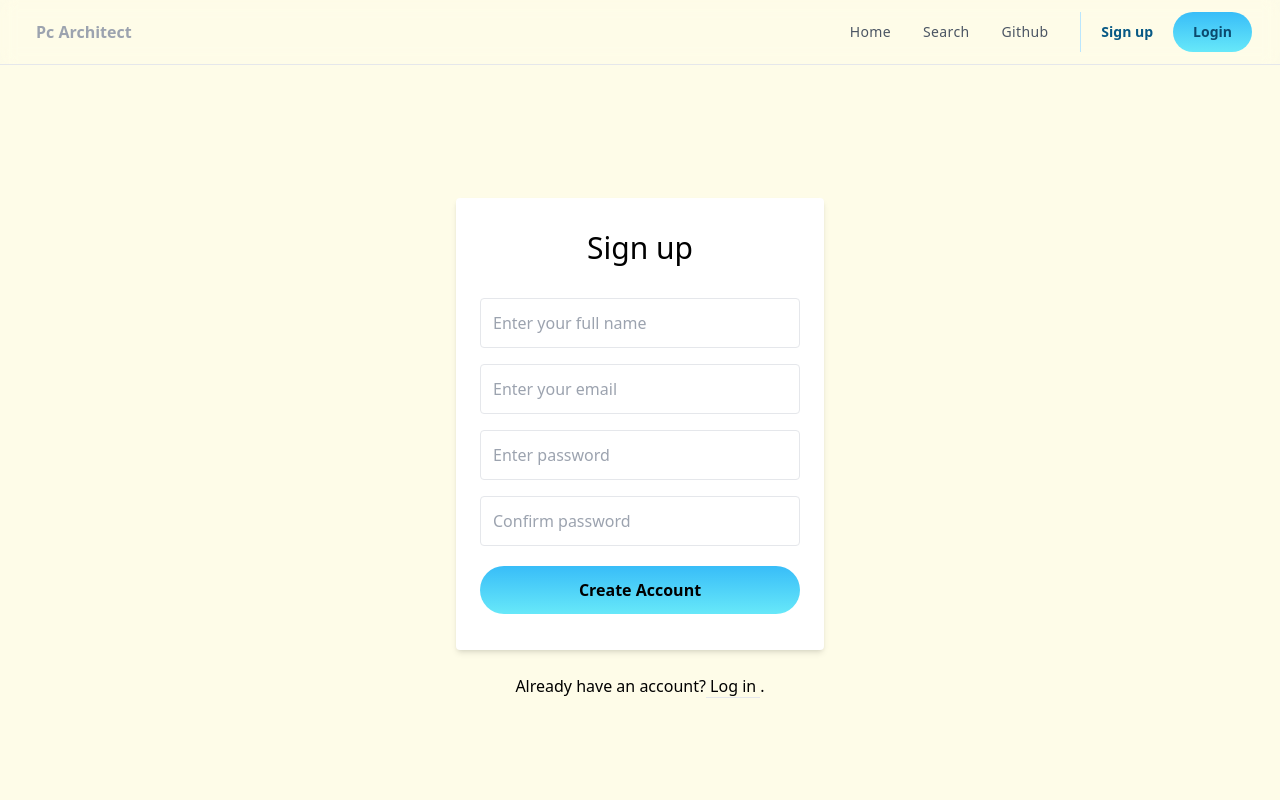
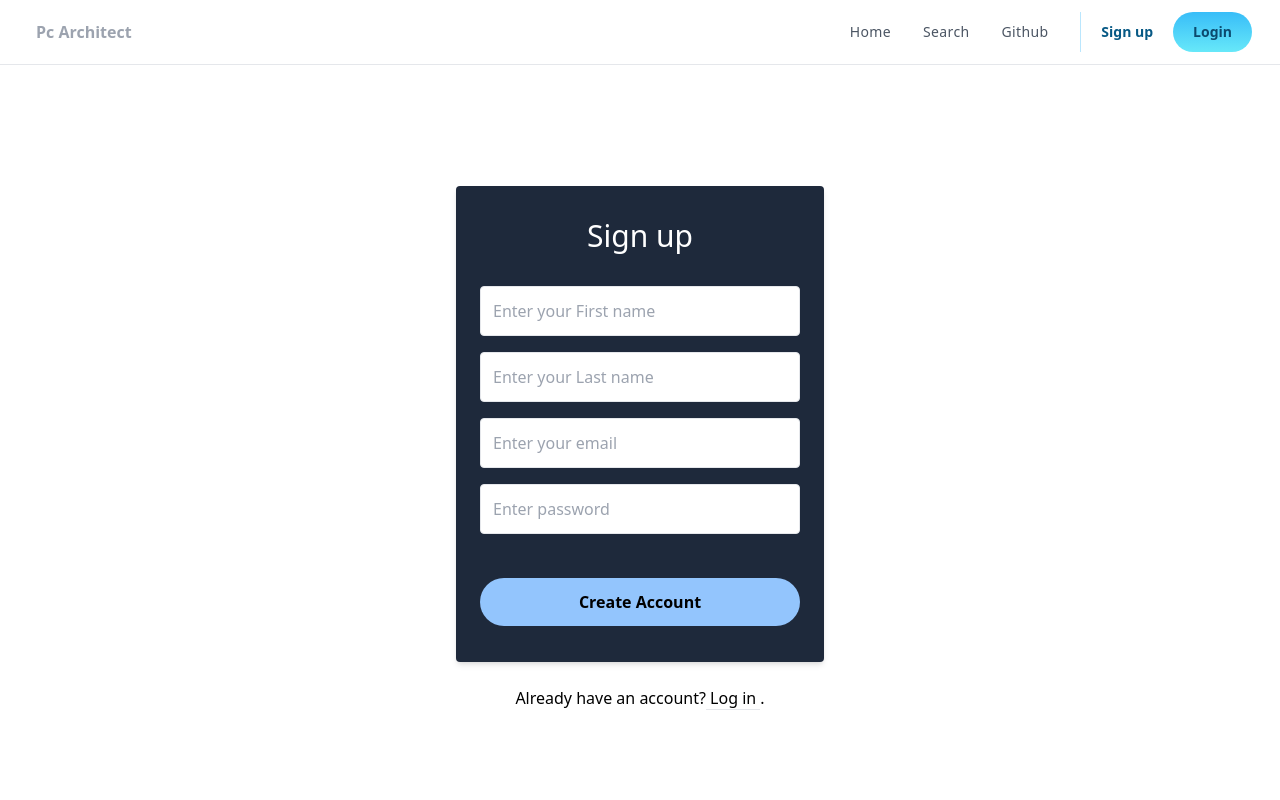
Before and after one commit to Rini0404/pc-architect, a React (Create React App) app in the folder frontend/: page /SignUp in a window 1280 px wide. Shown: the top 800 px of the page. Built offline with nearby package versions, Linux system fonts and the light colour scheme.

Commit message:
Working with loaders in signup. done v2.0.0

```diff
--- a/frontend/src/App.css
+++ b/frontend/src/App.css
@@ -1,8 +1,9 @@
 * {
-  /* background-color: black; */
+  /* background-color: rgb(88, 47, 47); */
 }
 
 
 .cardClickable {
   cursor: pointer;
+  height: 110%;
 }
--- a/frontend/src/components/Spinner.jsx
+++ b/frontend/src/components/Spinner.jsx
@@ -1,14 +1,21 @@
 function Spinner() {
   return (
     // full screesn spinner
-    <div className="flex items-center justify-center h-screen">
-      <div className="animate-spin rounded-full h-32 w-32 border-t-2 border-b-2 border-gray-900"></div>
+    <div className="fixed z-10 inset-0 overflow-y-auto">
+      <div className="flex items-end justify-center min-h-screen pt-4 px-4 pb-20 text-center sm:block sm:p-0">
+        <div className="fixed inset-0 transition-opacity" aria-hidden="true">
+          <div className="absolute inset-0 bg-gray-500 opacity-75">
+            <div className="flex items-center justify-center h-screen">
+              <div className="animate-spin rounded-full h-32 w-32 border-t-2 border-b-2 border-blue-300"></div>
+            </div>
+          </div>
+        </div>
+      </div>
     </div>
   );
 }
 
 export default Spinner;
-
 
 /**
  *     <div className="flex flex-col m-8 rounded shadow-md w-60 sm:w-80 animate-pulse h-96">
--- a/frontend/src/features/auth/authService.js
+++ b/frontend/src/features/auth/authService.js
@@ -28,13 +28,24 @@ const savePart = async (partData, token) => {
 
 //  register user with
 const register = async (userData) => {
-  const response = await axios.post(API_URL, userData)
+  try {
+    const response = await axios.post(API_URL, userData)
 
-  if (response.data) {
-    localStorage.setItem('user', JSON.stringify(response.data))
+    console.log("Register response: ", response)
+
+    if (response.data) {
+      localStorage.setItem('user', JSON.stringify(response.data))
+    }
+
+    return response.data
+  } catch (error) {
+    if (error.response && error.response.data) {
+      throw new Error(error.response.data.error || 'An error occurred');
+    } else {
+      // For network errors or other issues not related to the server response
+      throw new Error(error.message || 'An error occurred');
+    }
   }
-
-  return response.data
 }
 
 //  login user with
--- a/frontend/src/pages/Favs.jsx
+++ b/frontend/src/pages/Favs.jsx
@@ -9,19 +9,20 @@ function Favorites() {
     <>
       {user.savedParts.length > 0 ? (
         <div className=" pt-16 flex flex-col items-center justify-center">
-            <PartFound
-              isFavAlready={true}
-            partsFound={user.savedParts} />
+          <PartFound isFavAlready={true} partsFound={user.savedParts} />
         </div>
       ) : (
-
         <div className="flex flex-col items-center justify-center h-screen">
           <h1 className="text-2xl font-semibold text-gray-800 ">
             No favorites yet!
           </h1>
           <p className="text-gray-600 dark:text-gray-400 mt-2 mb-4 text-center w-80">
-              Save your favorite parts by clicking on the heart icon to see them here.
+            Save your favorite parts by clicking on the heart icon to see them
+            here.
           </p>
+          <button className="bg-slate-800 text-white font-bold py-2 px-4 rounded">
+            <a href="/search">Search for parts</a>
+          </button>
         </div>
       )}
     </>
--- a/frontend/src/pages/SignIn.jsx
+++ b/frontend/src/pages/SignIn.jsx
@@ -64,9 +64,6 @@ function SignIn() {
                 before:absolute before:inset-0 before:w-full before:h-[50%] before:bg-gray-200"
       >
         <div class="relative container m-auto px-6 text-gray-500 md:px-12 xl:px-40">
-          {isLoading ? (
-            <Spinner />
-          ) : (
           <div class="m-auto space-y-8 md:w-8/12 lg:w-full">
             <div class="rounded-xl border bg-opacity-50 backdrop-blur-2xl bg-white shadow-xl">
               <div class="lg:grid lg:grid-cols-2">
@@ -147,9 +144,9 @@ function SignIn() {
               <span>&copy; 2022</span>
             </div>
           </div>
-          )}
         </div>
       </div>
+      {isLoading && <Spinner />}
     </div>
   );
 }
--- a/frontend/src/pages/SignUp.jsx
+++ b/frontend/src/pages/SignUp.jsx
@@ -4,19 +4,21 @@ import { useSelector, useDispatch } from "react-redux";
 import { useNavigate } from "react-router-dom";
 import { toast } from "react-toastify";
 import { register, reset } from "../features/auth/authSlice";
-import Spinner from "../components/Spinner";
 import { Link } from "react-router-dom";
 import "react-toastify/dist/ReactToastify.css";
+import Spinner from "../components/Spinner";
 
 function SignUp() {
+  const [loadingSubmit, setLoadingSubmit] = useState(false);
+
   const [formData, setFormData] = useState({
-    name: "",
+    firstName: "",
+    lastName: "",
     email: "",
     password: "",
-    confirmPassword: "",
   });
 
-  const { name, email, password, confirmPassword } = formData;
+  const { firstName, lastName, email, password } = formData;
 
   const navigate = useNavigate();
   const dispatch = useDispatch();
@@ -25,11 +27,42 @@ function SignUp() {
     (state) => state.auth
   );
 
+  const [formErrors, setFormErrors] = useState({});
+
+  const emailRegex = /^[^\s@]+@[^\s@]+\.[^\s@]+$/;
+
+  // Function to validate form data
+  const validate = (firstName, lastName, password) => {
+    const errors = {};
+    if (!firstName) {
+      errors.firstName = "First name is required";
+    }
+    if (!lastName) {
+      errors.lastName = "Last name is required";
+    }
+
+    if (!email) {
+      errors.email = "Email is required";
+    } else if (!emailRegex.test(email)) {
+      errors.email = "Email is invalid";
+    }
+    if (!password) {
+      errors.password = "Password is required";
+    } else if (password.length < 6) {
+      errors.password = "Password must be at least 6 characters";
+    }
+    return errors;
+  };
+
   useEffect(() => {
-    if (isSuccess || user) {
+    if (isSuccess) {
+      setLoadingSubmit(false);
       navigate("/");
+      console.log(" IS SUCCESS");
     }
     if (isError) {
+      setLoadingSubmit(false);
+      console.log(" IS ERROR");
       toast.error(message);
     }
     dispatch(reset());
@@ -40,49 +73,72 @@ function SignUp() {
       ...prevState,
       [e.target.name]: e.target.value,
     }));
+
+    // Reset the specific form error when the user starts typing in an input field
+    if (formErrors[e.target.name]) {
+      setFormErrors({ ...formErrors, [e.target.name]: '' });
+    }
   };
-
-  // const notify = () => toast("Success!");
 
   const onSubmit = (e) => {
     e.preventDefault();
-    if (password !== confirmPassword) {
-      toast.error("Passwords do not match");
+    const errors = validate(firstName, lastName, email, password);
+
+    // Only dispatch the register action if there are no validation errors
+    if (Object.keys(errors).length === 0) {
+      setLoadingSubmit(true);
+      dispatch(register({ firstName, lastName, email, password }));
     } else {
-      const userData = {
-        name,
-        email,
-        password,
-      };
-      dispatch(register(userData));
+      setFormErrors(errors);
+      // Display toast errors for each validation error
+      Object.values(errors).forEach((error) => {
+        toast.error(error);
+      });
     }
-
   };
-  if (isLoading) {
-    return <Spinner />;
-  }
-
-
-
 
   return (
-    <div className="bg-yellow-50 min-h-screen flex flex-col pt-24">
+    <div className=" min-h-screen flex flex-col pt-24">
       <form
         onSubmit={onSubmit}
         className="container max-w-sm mx-auto flex-1 flex flex-col items-center justify-center px-2"
       >
-        <div className="bg-white px-6 py-8 rounded shadow-md text-black w-full">
-          <h1 className="mb-8 text-3xl text-center">Sign up</h1>
+        <div className="bg-slate-800 px-6 py-8 rounded shadow-md text-black w-full">
+          <h1 className="mb-8 text-3xl text-center text-white">Sign up</h1>
           <input
             className="block border border-grey-light w-full p-3 rounded mb-4"
             type="text"
-            id="name"
-            name="name"
-            value={name}
-            placeholder="Enter your full name"
+            id="firstName"
+            name="firstName"
+            value={firstName}
+            placeholder="Enter your First name"
             onChange={onChange}
           />
-
+          {formErrors.firstName && (
+            <>
+              <p className="text-red-500 text-xs italic">
+                {formErrors.firstName}
+              </p>
+              <br />
+            </>
+          )}
+          <input
+            className="block border border-grey-light w-full p-3 rounded mb-4"
+            type="text"
+            id="lastName"
+            name="lastName"
+            value={lastName}
+            placeholder="Enter your Last name"
+            onChange={onChange}
+          />
+          {formErrors.lastName && (
+            <>
+              <p className="text-red-500 text-xs italic">
+                {formErrors.lastName}
+              </p>
+              <br />
+            </>
+          )}
           <input
             className="block border border-grey-light w-full p-3 rounded mb-4"
             type="email"
@@ -92,7 +148,12 @@ function SignUp() {
             placeholder="Enter your email"
             onChange={onChange}
           />
-
+          {formErrors.email && (
+            <>
+              <p className="text-red-500 text-xs italic">{formErrors.email}</p>
+              <br />
+            </>
+          )}
           <input
             className="block border border-grey-light w-full p-3 rounded mb-4"
             type="password"
@@ -102,42 +163,42 @@ function SignUp() {
             placeholder="Enter password"
             onChange={onChange}
           />
-          <input
-            className="block border border-grey-light w-full p-3 rounded mb-4"
-            type="password"
-            id="confirmPassword"
-            name="confirmPassword"
-            value={confirmPassword}
-            placeholder="Confirm password"
-            onChange={onChange}
-          />
+          {formErrors.password && (
+            <>
+              <p className="text-red-500 text-xs italic">
+                {formErrors.password}
+              </p>
+              <br />
+            </>
+          )}
 
+          <br />
           <button
             type="submit"
             className="w-full text-center bg-green text-black focus:outline-none my-1
-            px-8 py-3 font-semibold rounded-full transition bg-gradient-to-b from-sky-400 to-cyan-300 active:from-sky-300 focus:from-cyan-400 dark:text-gray-800
+            px-8 py-3 font-semibold rounded-full transition bg-blue-300 hover:bg-blue-600 hover:shadow-lg
             "
           >
             Create Account
           </button>
-
-
-
         </div>
 
         <div className="text-grey-dark mt-6">
           Already have an account?
           <Link to="/SignIn">
-          <a
-            className="no-underline border-b border-blue text-blue"
-            href="../login/"
-          >
-            {" "}Log in{" "}
-          </a>
-          .
+            <a
+              className="no-underline border-b border-blue text-blue"
+              href="../login/"
+            >
+              {" "}
+              Log in{" "}
+            </a>
+            .
           </Link>
         </div>
       </form>
+      {/* modal for is loading:  */}
+      {loadingSubmit && <Spinner />}
     </div>
   );
 }
```
Also changed, not shown: frontend/src/components/PartFound.jsx (+20 -11 lines), frontend/src/features/auth/authSlice.js (+6 -8 lines), frontend/src/pages/Search.jsx (+14 -11 lines). Lines whose indentation alone changed are shown as unchanged.
